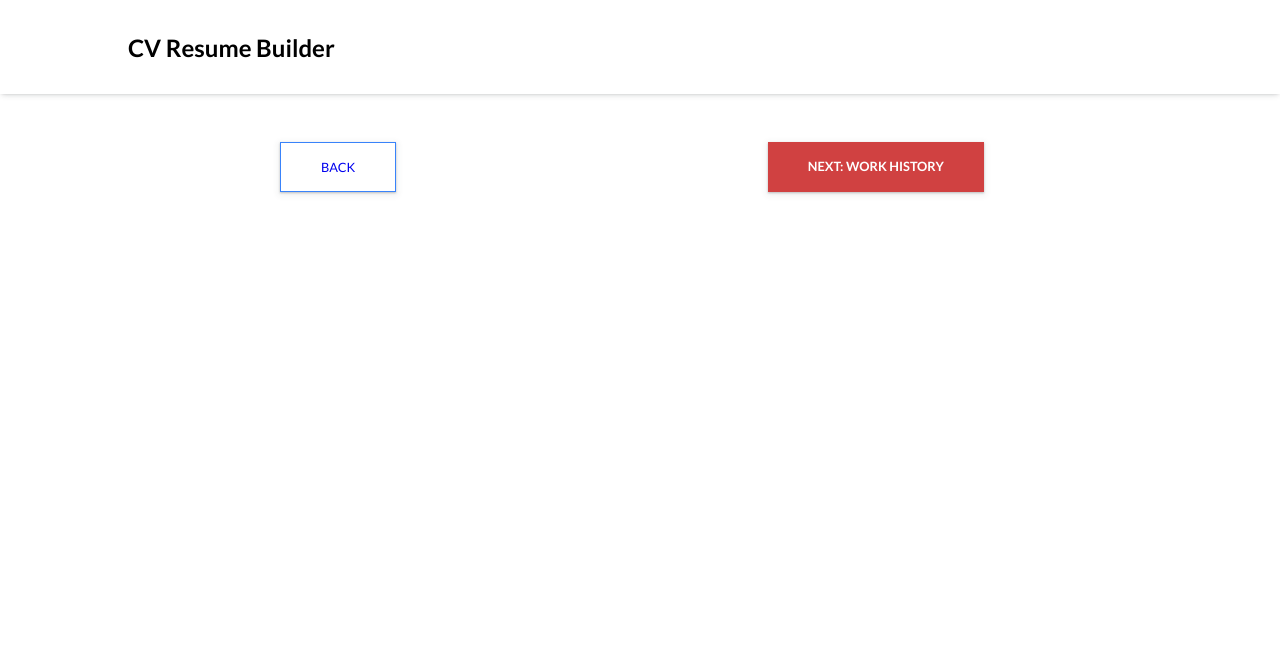
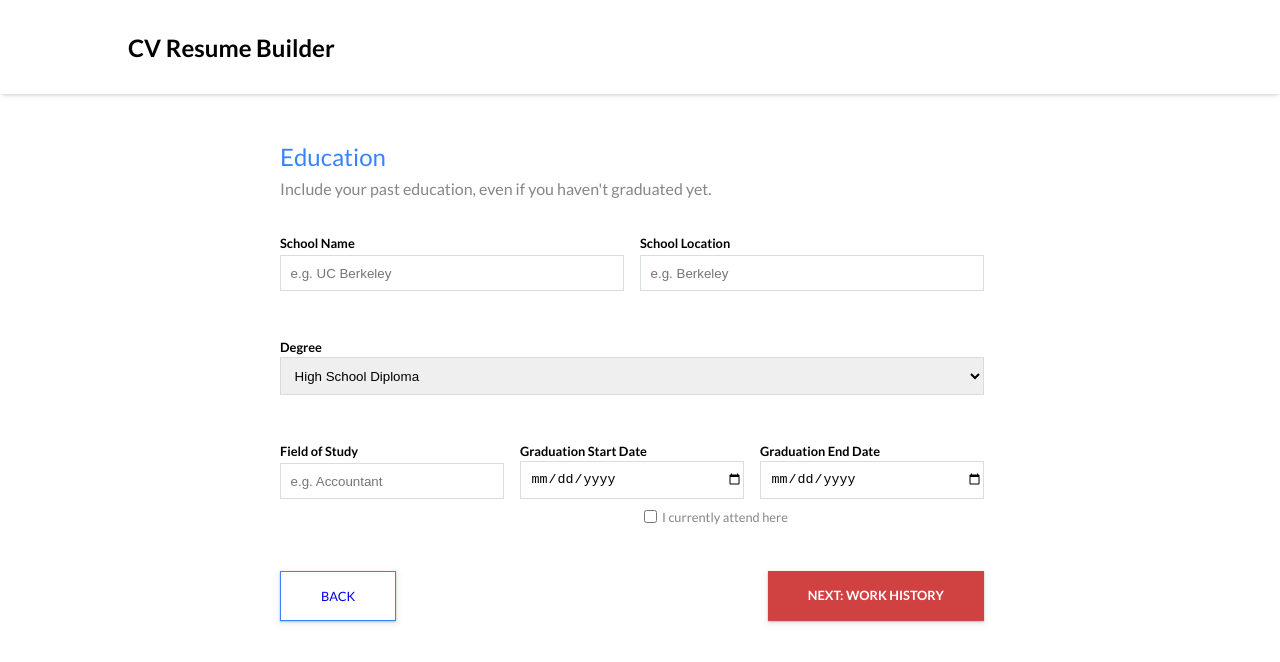
Before and after one commit to jonathanlu31/resume-app, a React (Create React App) app: page /edu in a window 1280 px wide. Shown: the top 662 px of the page. Built offline with nearby package versions, Linux system fonts and the light colour scheme.

Commit message:
Mostly fill out components for education, add FormSelect component

```diff
--- a/src/App.js
+++ b/src/App.js
@@ -40,7 +40,7 @@ function App() {
                 <WorkForm />
                 <div className={layout.coupleSpaced}>
                   <NavButton text="Back" fill="outline" color="blue" link="/ctnt/" />
-                  <NavButton text="Next: Work History" fill="block" color="red" link="/edu/" />
+                  <NavButton text="Next: Education" fill="block" color="red" link="/edu/" />
                 </div>
               </>
             }
@@ -49,7 +49,7 @@ function App() {
             path="/edu/"
             element={
               <>
-                <Header />
+                <Header title="Education" content="Include your past education, even if you haven't graduated yet." />
                 <EduForm />
                 <div className={layout.coupleSpaced}>
                   <NavButton text="Back" fill="outline" color="blue" link="/work/" />
--- a/src/components/EduForm.js
+++ b/src/components/EduForm.js
@@ -1,7 +1,26 @@
 import React from 'react';
+import FormField from './FormField';
+import FormCheckbox from './FormCheckbox';
+import FormSelect from './FormSelect';
+
+import layout from '../styles/Layout.module.css';
 
 const EduForm = () => {
-  return <div></div>;
+  return (
+    <form>
+      <div className={layout.couple}>
+        <FormField type="text" placeholder="e.g. UC Berkeley" label="School Name" />
+        <FormField type="text" placeholder="e.g. Berkeley" label="School Location" />
+      </div>
+      <FormSelect label="Degree" />
+      <div className={`${layout.triple} ${layout.p_relative}`}>
+        <FormField type="text" placeholder="e.g. Accountant" label="Field of Study" />
+        <FormField type="date" placeholder="" label="Graduation Start Date" />
+        <FormField type="date" placeholder="" label="Graduation End Date" />
+        <FormCheckbox label="I currently attend here" />
+      </div>
+    </form>
+  );
 };
 
 export default EduForm;
--- /dev/null
+++ b/src/components/FormSelect.js
@@ -0,0 +1,18 @@
+import React from 'react';
+
+import styling from '../styles/FormField.module.css';
+import typography from '../styles/Type.module.css';
+
+const FormSelect = ({ label }) => {
+  return (
+    <div className={styling.fieldGroup}>
+      <label className={typography.labelType}>{label}</label>
+      <select className={styling.inputField}>
+        <option value="High School Diploma">High School Diploma</option>
+        <option value="Bachelors">Bachelors</option>
+      </select>
+    </div>
+  );
+};
+
+export default FormSelect;
```
